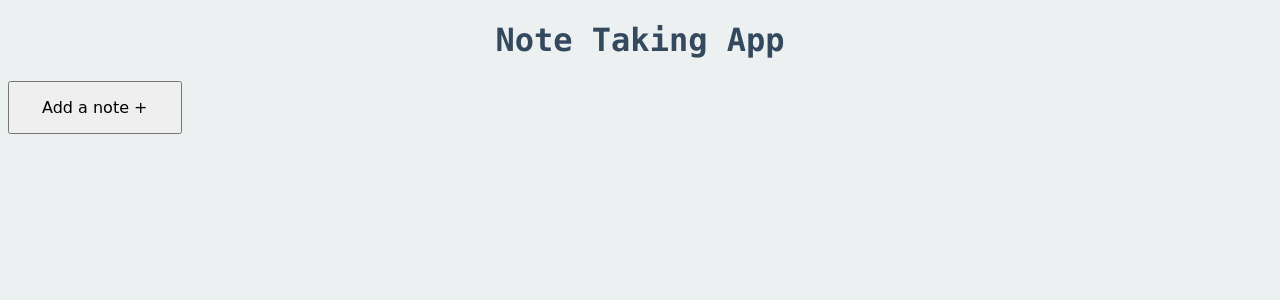
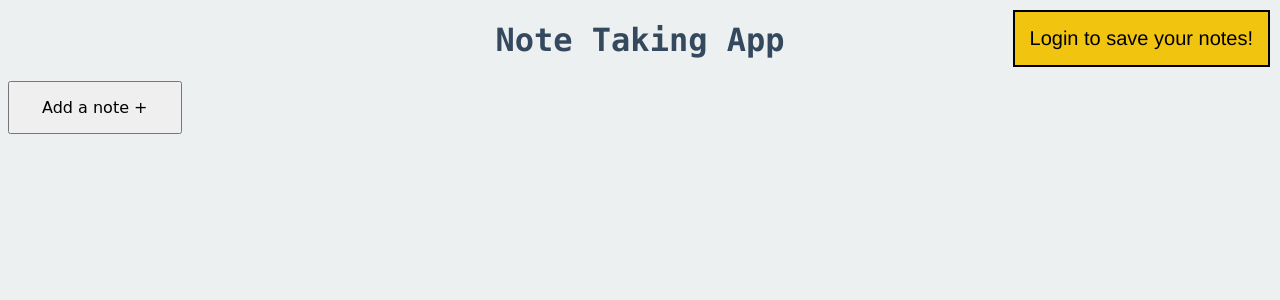
Before and after one commit to prithvi21/React-Notes-App, a React (Create React App) app: page / in a window 1280 px wide. Shown: the top 300 px of the page. Built offline with nearby package versions, Linux system fonts and the light colour scheme.

Commit message:
need to add login functionality

```diff
--- a/src/App.js
+++ b/src/App.js
@@ -4,7 +4,8 @@ import Header from './components/Header';
 import NewNote from './components/NewNote';
 import Display from './components/Display';
 import InputBox from './components/InputBox';
-import './css/InputBox.css'
+import Login from './components/Login';
+
 
 
 class App extends React.Component {
@@ -14,14 +15,14 @@ class App extends React.Component {
     this.state = {
       notesList : [],
       buttonClicked : false,
-      show : false
+      showInputBox : false
     };
   }
 
   handleAdd = () => {
     this.setState({
       buttonClicked : true,
-      show : true
+      showInputBox : true
     })
     console.log('button clicked');
   }
@@ -34,7 +35,7 @@ class App extends React.Component {
    }
    this.setState({
      notesList : this.state.notesList.concat(inputField.value),
-     show : false
+     showInputBox : false
    });
   //  inputField.value = '';
   }
@@ -77,18 +78,24 @@ class App extends React.Component {
     })
   }
 
+  handleLogin = () =>{
+    console.log('login clicked');
+  }
+
   render(){
     return (this.state.buttonClicked)
       ?(
         <div>
           <Header />
+          <Login login = {this.handleLogin} />
           <NewNote handleClick = {this.handleAdd}/>
-          <InputBox handleClick = {this.handleCreate} show = {this.state.show} />
+          <InputBox handleClick = {this.handleCreate} show = {this.state.showInputBox} />
           <Display notesList = {this.state.notesList}
            edit = {this.handleEdit} delete = {this.handleDelete} save = {this.saveAfterEdit} />
         </div>)
       : (<div>
           <Header />
+          <Login login = {this.handleLogin} />
           <NewNote handleClick = {this.handleAdd}/>
          </div>);
 
--- /dev/null
+++ b/src/components/Login.js
@@ -0,0 +1,10 @@
+import React from 'react';
+import '../css/Login.css';
+
+export default class Login extends React.Component {
+  render(){
+    const loginButton = <button type = "button" className = "login-button"
+     onClick = { this.props.login } > Login to save your notes! </button>
+    return (<span className="login">{loginButton}</span>);
+  }
+}
--- /dev/null
+++ b/src/css/Login.css
@@ -0,0 +1,19 @@
+.login {
+  position:absolute;
+  top:10px;
+  right:10px;
+
+}
+
+.login-button {
+  background-color : #f1c40f;
+  padding : 15px;
+  font-family : Franklin Gothic Medium;
+  font-size: 20px;
+  border: 2px solid black;
+
+}
+
+.login-button:hover {
+  background-color : #e67e22;
+}
```
